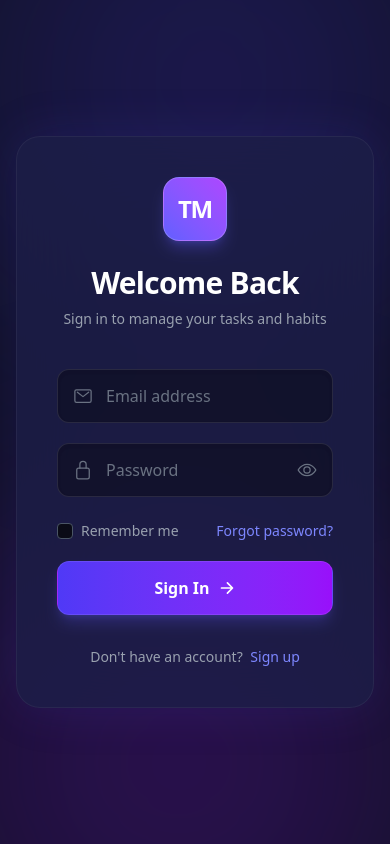
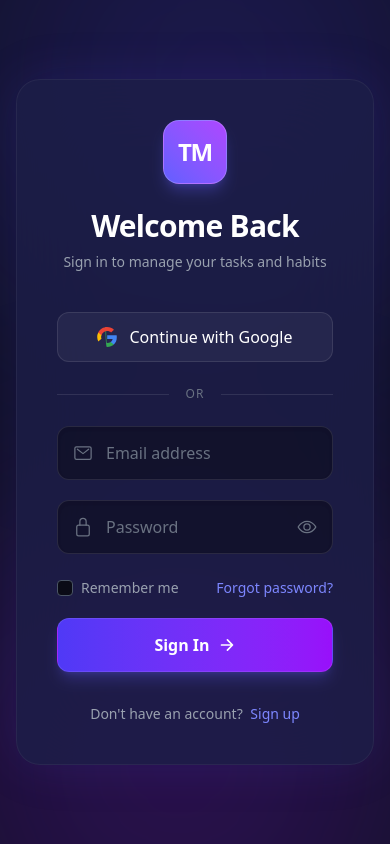
Before and after one commit to asharSiddiqui003/Personal-Productivity-System, a React (Vite) app in the folder frontend/task-manager/: page /login in a window 390 px wide. Built offline with nearby package versions, Linux system fonts and the light colour scheme; no server answers.

Commit message:
UI Polish: Added Google Login to sign-in and fixed responsiveness for Pomodoro and Calendar

```diff
--- a/frontend/task-manager/src/Calendar.jsx
+++ b/frontend/task-manager/src/Calendar.jsx
@@ -84,7 +84,7 @@ export default function Calendar() {
     };
 
     return (
-        <div className="relative md:left-[336px] top-0 min-h-screen w-full md:w-[calc(100%-336px)] px-4 md:px-0 md:pr-8 pt-8 pb-12 text-[#F1E9E9] transition-all duration-300">
+        <div className="relative md:left-[336px] top-0 min-h-screen w-full md:w-[calc(100%-336px)] text-[#F1E9E9] p-4 md:p-8 pt-8 pb-12 transition-all duration-300">
             <div className="max-w-6xl mx-auto">
                 {/* Header */}
                 <div className="flex flex-col md:flex-row justify-between items-start md:items-center mb-8 gap-4">
@@ -143,7 +143,7 @@ export default function Calendar() {
                             return (
                                 <div
                                     key={i}
-                                    className={`min-h-[120px] rounded-2xl p-3 border transition-all
+                                    className={`min-h-[80px] md:min-h-[120px] rounded-2xl p-2 md:p-3 border transition-all
                                         ${!isCurrentMonth ? 'opacity-25' : 'hover:border-[#982598]/40'}
                                         ${isToday ? 'ring-2 ring-[#982598]' : ''}
                                     `}
--- a/frontend/task-manager/src/Login.jsx
+++ b/frontend/task-manager/src/Login.jsx
@@ -1,14 +1,20 @@
 import { useState } from "react";
 import { motion, AnimatePresence } from "framer-motion";
-import {
-  IoMailOutline,
-  IoLockClosedOutline,
-  IoArrowForwardOutline,
-  IoEyeOutline,
-  IoEyeOffOutline,
-  IoAlertCircleOutline,
-} from "react-icons/io5";
+import { IoMailOutline, IoLockClosedOutline, IoArrowForwardOutline, IoEyeOutline, IoEyeOffOutline, IoAlertCircleOutline } from "react-icons/io5";
+import { useGoogleLogin } from "@react-oauth/google";
 import { useNavigate } from "react-router-dom";
+
+// Google "G" SVG
+function GoogleIcon() {
+  return (
+    <svg width="20" height="20" viewBox="0 0 48 48" fill="none">
+      <path d="M47.532 24.552c0-1.636-.132-3.2-.396-4.704H24.48v8.928h12.984c-.564 3.012-2.232 5.568-4.752 7.284v6.024h7.692c4.5-4.14 7.128-10.248 7.128-17.532z" fill="#4285F4"/>
+      <path d="M24.48 48c6.504 0 11.964-2.16 15.948-5.88l-7.692-6.024c-2.16 1.44-4.908 2.304-8.256 2.304-6.348 0-11.724-4.284-13.644-10044H3.024v6.216C6.984 42.756 15.204 48 24.48 48z" fill="#34A853"/>
+      <path d="M10.836 28.356A14.61 14.61 0 0 1 9.9 24c0-1.512.264-2.976.936-4.356v-6.216H3.024A23.988 23.988 0 0 0 .48 24c0 3.876.924 7.548 2.544 10.572l7.812-6.216z" fill="#FBBC05"/>
+      <path d="M24.48 9.6c3.576 0 6.78 1.236 9.3 3.648l6.948-6.948C36.444 2.388 30.984 0 24.48 0 15.204 0 6.984 5.244 3.024 13.428l7.812 6.216C12.756 13.884 18.132 9.6 24.48 9.6z" fill="#EA4335"/>
+    </svg>
+  );
+}
 
 const AUTH_URL = import.meta.env.VITE_AUTH_URL || "http://localhost:4000";
 
@@ -18,7 +24,37 @@ function Login({ onLogin }) {
   const [password, setPassword] = useState("");
   const [showPassword, setShowPassword] = useState(false);
   const [loading, setLoading] = useState(false);
+  const [googleLoading, setGoogleLoading] = useState(false);
   const [errorMessage, setErrorMessage] = useState("");
+
+  const handleGoogleLogin = useGoogleLogin({
+    onSuccess: async (tokenResponse) => {
+      setGoogleLoading(true);
+      setErrorMessage("");
+      try {
+        const res = await fetch(`${AUTH_URL}/auth/google`, {
+          method: "POST",
+          headers: { "Content-Type": "application/json" },
+          body: JSON.stringify({ access_token: tokenResponse.access_token }),
+        });
+        if (res.ok) {
+          const data = await res.json();
+          localStorage.setItem("accessToken", data.accessToken);
+          localStorage.setItem("refreshToken", data.refreshToken);
+          onLogin();
+          navigate("/");
+        } else {
+          const err = await res.json();
+          setErrorMessage(err || "Google login failed.");
+        }
+      } catch {
+        setErrorMessage("Network error during Google login.");
+      } finally {
+        setGoogleLoading(false);
+      }
+    },
+    onError: () => setErrorMessage("Google login was cancelled."),
+  });
 
   const handleSubmit = async (e) => {
     e.preventDefault();
@@ -91,6 +127,25 @@ function Login({ onLogin }) {
             </motion.div>
           )}
         </AnimatePresence>
+        {/* Google OAuth button */}
+        <button
+          type="button"
+          onClick={() => { setErrorMessage(""); handleGoogleLogin(); }}
+          disabled={googleLoading}
+          className="w-full flex items-center justify-center gap-3 bg-white/5 hover:bg-white/10 border border-white/10 hover:border-white/20 text-white font-medium py-3 px-4 rounded-xl transition-all active:scale-[0.98] disabled:opacity-60 disabled:pointer-events-none mb-6"
+        >
+          {googleLoading
+            ? <div className="w-5 h-5 border-2 border-white/30 border-t-white rounded-full animate-spin" />
+            : <GoogleIcon />}
+          Continue with Google
+        </button>
+
+        {/* Divider */}
+        <div className="flex items-center gap-4 mb-6">
+          <div className="flex-1 h-px bg-white/10" />
+          <span className="text-xs text-gray-500 font-medium uppercase tracking-widest">or</span>
+          <div className="flex-1 h-px bg-white/10" />
+        </div>
 
         <form onSubmit={handleSubmit} className="space-y-5">
           {/* Email */}
--- a/frontend/task-manager/src/Pomodoro.jsx
+++ b/frontend/task-manager/src/Pomodoro.jsx
@@ -119,7 +119,7 @@ const Pomodoro = () => {
   const progress = ((currentTotalTime - timeLeft) / currentTotalTime) * 100;
 
   return (
-    <div className="md:ml-20 min-h-screen text-[#F1E9E9] p-4 md:p-8">
+    <div className="relative md:left-[336px] top-0 min-h-screen w-full md:w-[calc(100%-336px)] text-[#F1E9E9] p-4 md:p-8">
       <div className="max-w-5xl mx-auto pb-16">
 
         <div className="rounded-[2rem] p-6 md:p-12 w-full min-h-[75vh] flex flex-col items-center justify-center relative overflow-hidden" style={{ background: 'rgba(10,9,30,0.84)', border: '1px solid rgba(152,37,152,0.18)', backdropFilter: 'blur(24px)', WebkitBackdropFilter: 'blur(24px)', boxShadow: '0 24px 64px rgba(0,0,0,0.55), inset 0 1px 0 rgba(255,255,255,0.04)' }}>
@@ -185,8 +185,8 @@ const Pomodoro = () => {
             />
           </div>
 
-          <div className="relative flex items-center justify-center mb-10 md:mb-16">
-            <svg className="w-[280px] h-[280px] md:w-[440px] md:h-[440px] transform -rotate-90" viewBox="0 0 440 440">
+          <div className="relative flex items-center justify-center mb-6 md:mb-16 scale-75 md:scale-100">
+            <svg className="w-[300px] h-[300px] md:w-[440px] md:h-[440px] transform -rotate-90" viewBox="0 0 440 440">
               <circle
                 cx="220"
                 cy="220"
@@ -218,7 +218,7 @@ const Pomodoro = () => {
                     value={inputMinutes}
                     onChange={(e) => setInputMinutes(e.target.value)}
                     onKeyDown={(e) => e.key === 'Enter' && handleTimeSubmit()}
-                    className="custom-number-input w-32 bg-[#15173D] text-white text-6xl font-black text-center rounded-xl border-2 border-[#982598] focus:outline-none focus:ring-4 focus:ring-[#982598]/30 py-2"
+                    className="custom-number-input w-24 md:w-32 bg-[#15173D] text-white text-4xl md:text-6xl font-black text-center rounded-xl border-2 border-[#982598] focus:outline-none focus:ring-4 focus:ring-[#982598]/30 py-2"
                     min="1"
                     max="999"
                     autoFocus
@@ -241,7 +241,7 @@ const Pomodoro = () => {
                   }}
                   title={!isActive ? "Click to edit time" : ""}
                 >
-                  <span className={`relative text-8xl font-black tracking-widest drop-shadow-lg transition-colors ${!isActive ? 'group-hover:text-purple-200 text-white' : 'text-white'}`}>
+                  <span className={`relative text-6xl md:text-8xl font-black tracking-widest drop-shadow-lg transition-colors ${!isActive ? 'group-hover:text-purple-200 text-white' : 'text-white'}`}>
                     {formatTime(timeLeft)}
                     {!isActive && (
                       <div className="absolute top-1/2 -right-5 transform -translate-y-1/2 opacity-0 group-hover:opacity-100 transition-opacity">
--- a/frontend/task-manager/src/index.css
+++ b/frontend/task-manager/src/index.css
@@ -44,7 +44,7 @@ body {
   }
 
   .add-task {
-    @apply w-full md:w-[900px];
+    @apply w-full max-w-[900px] mx-auto px-4;
   }
 
   .task-submit {
@@ -57,7 +57,7 @@ body {
   }
 
   .task-bar {
-    @apply rounded-2xl transition-all duration-200 mt-4 md:mt-8 h-auto min-h-[80px] md:h-[92px] mx-2 md:mx-16 border border-white/8 hover:border-[#982598]/50 hover:shadow-xl hover:shadow-[#982598]/10 cursor-pointer;
+    @apply rounded-2xl transition-all duration-200 mt-4 md:mt-8 h-auto min-h-[80px] md:h-[92px] mx-4 md:mx-16 border border-white/8 hover:border-[#982598]/50 hover:shadow-xl hover:shadow-[#982598]/10 cursor-pointer;
     background: rgba(29, 31, 73, 0.55);
     backdrop-filter: blur(12px);
     -webkit-backdrop-filter: blur(12px);
```
